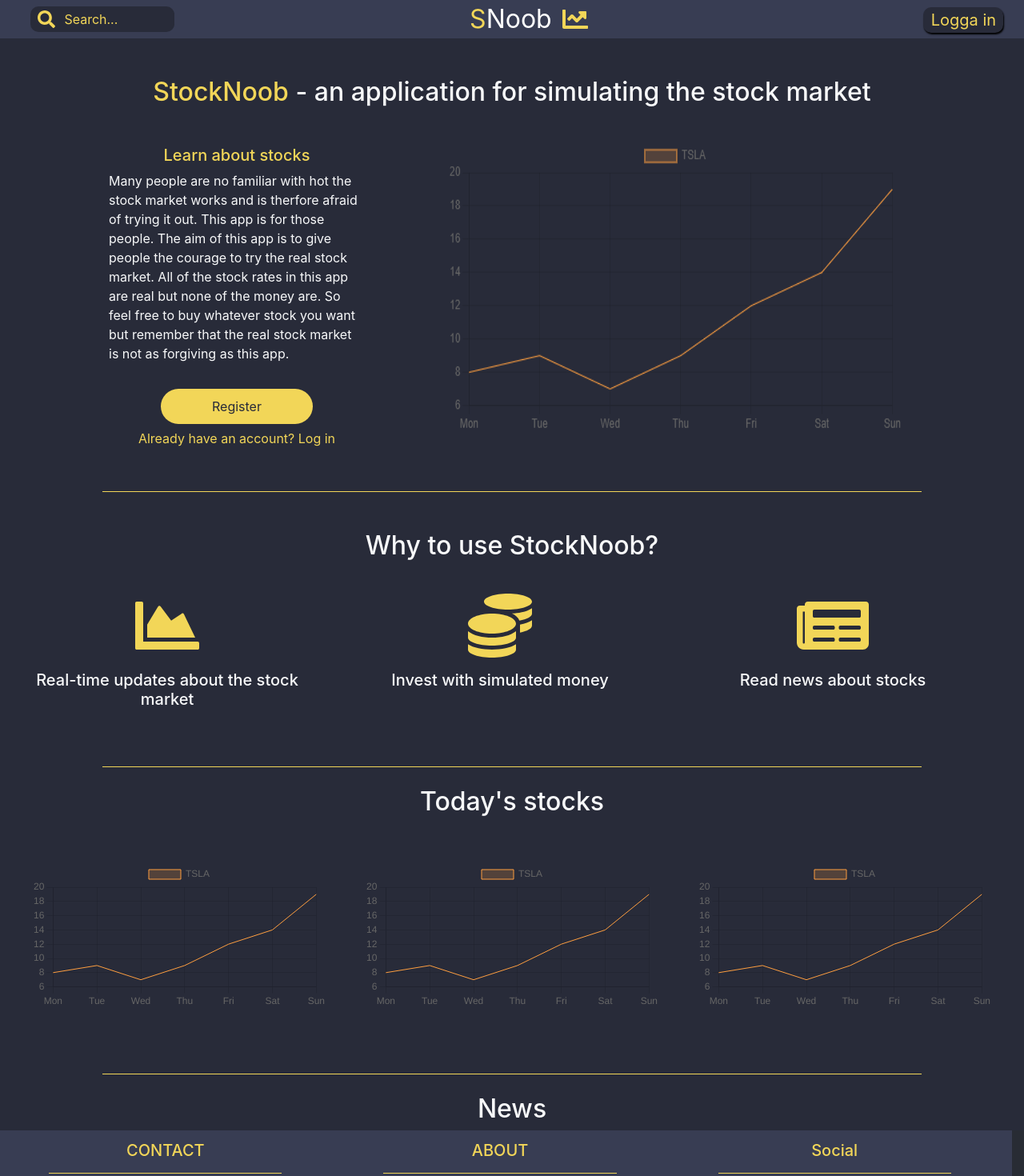
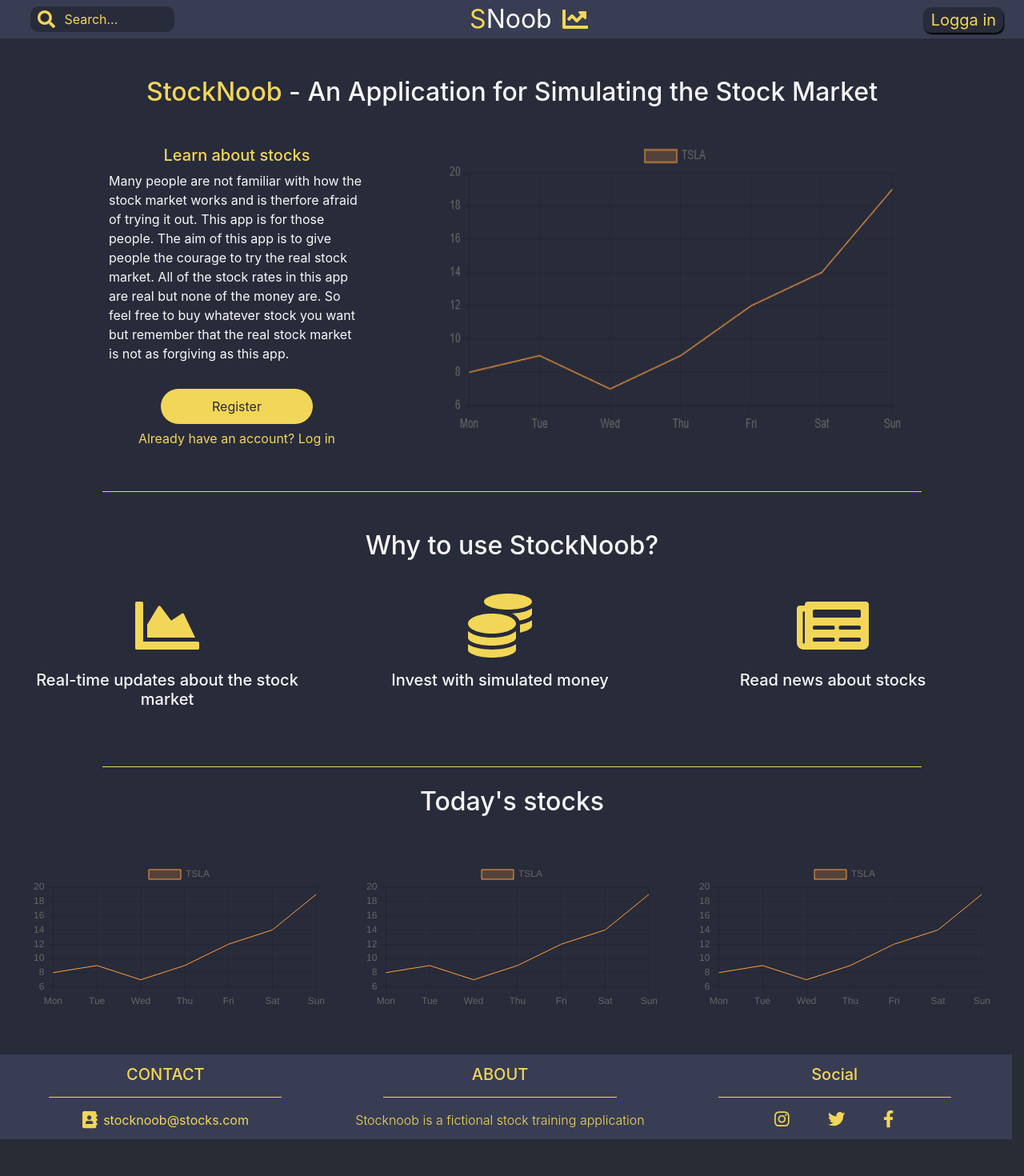
Before and after one commit to HawkieOne/StockNoobReact, a React (Create React App) app: page / in a window 1280 px wide. Shown: the top 1470 px of the page at 80% size. After the commit the page ends 1424 px from the top, so only its background shows below. Built offline with nearby package versions, Linux system fonts and the light colour scheme.

Commit message:
Typos fixed

```diff
--- a/src/components/Main.js
+++ b/src/components/Main.js
@@ -222,13 +222,13 @@ export default function Main() {
         <div className="Login">
 
           <section className="">
-            <h2 className="text-light my-5"><span className="yellow">StockNoob</span> - an application for simulating the stock market</h2>
+            <h2 className="text-light my-5"><span className="yellow">StockNoob</span> - An Application for Simulating the Stock Market</h2>
 
             <div className="w-100 d-flex justify-content-center text-light">
               <div className="d-flex flex-column align-items-center w-25 mx-5">
                 <h5 className="yellow">Learn about stocks</h5>
                 <p className="text-left">
-                  Many people are no familiar with hot the stock market works and is therfore afraid of trying it out.
+                  Many people are not familiar with how the stock market works and is therfore afraid of trying it out.
                   This app is for those people. The aim of this app is to give people the courage to try the real stock market.
                   All of the stock rates in this app are real but none of the money are. So feel free to buy whatever stock you want
                   but remember that the real stock market is not as forgiving as this app.
@@ -292,17 +292,6 @@ export default function Main() {
               </div>
             </div>
           </section>
-
-          <div className="d-flex justify-content-center">
-            <hr className="divider my-4"/>
-          </div>
-
-          <h2 className="text-light">News</h2>
-          <div className="d-flex">
-          {/* <Carousel>
-            {showNews()}
-          </Carousel> */}
-          </div>
         </div>
     )
 }
--- a/src/components/Overview.js
+++ b/src/components/Overview.js
@@ -218,7 +218,7 @@ export default function Overview(prop) {
                                         {logotype(stock.Stock_Shortening)}
                                         <p className="col-4 yellow">{stock.Stock_Name}</p>
                                         <p className="col yellow">{stock.Stock_Shortening}</p>
-                                        <p className="text col-4">Top Performing</p>
+                                        {/* <p className="text col-4">Top Performing</p>                                                                              */}
                                         <div className="procent col">
                                             <p className="greenText">+15%</p>
                                         </div>
```
